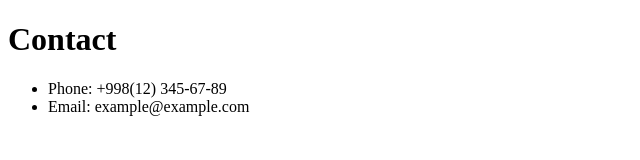
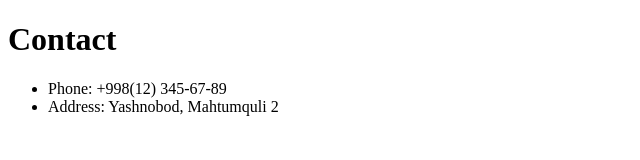
Before and after one commit to Avlakulov/git-10-03, a plain HTML site: page contact.html in a window 1280 px wide. Shown: the full height of the page, 0-640 px from the left. Drawn offline with Linux system fonts and the light colour scheme.

Commit message:
Added Address

```diff
--- a/contact.html
+++ b/contact.html
@@ -9,7 +9,7 @@
     <h1>Contact</h1>
     <ul>
         <li>Phone: +998(12) 345-67-89</li>
-        <li>Email: example@example.com</li>
+        <li>Address: Yashnobod, Mahtumquli 2</li>
     </ul>
 </body>
 </html>
```
